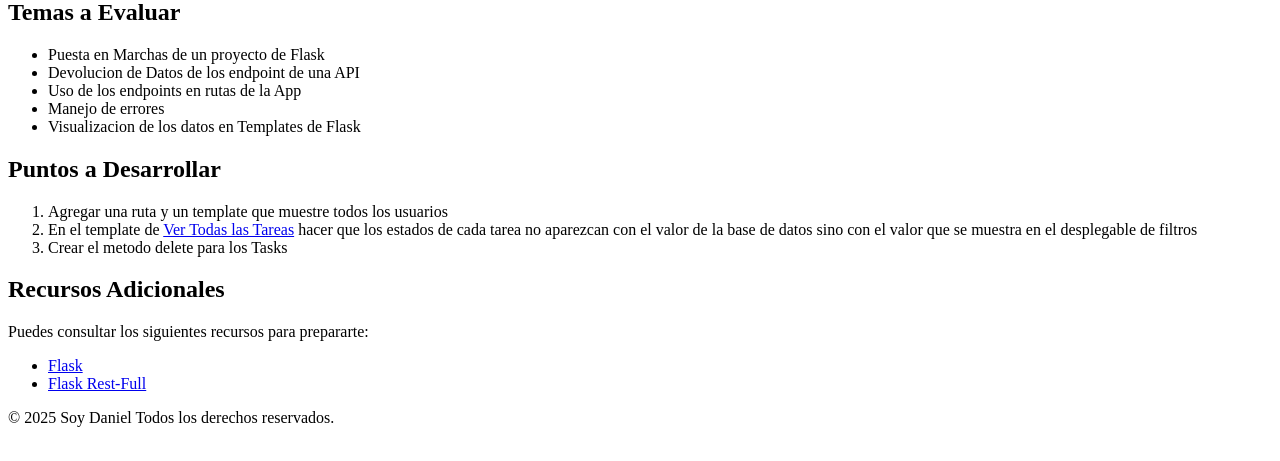
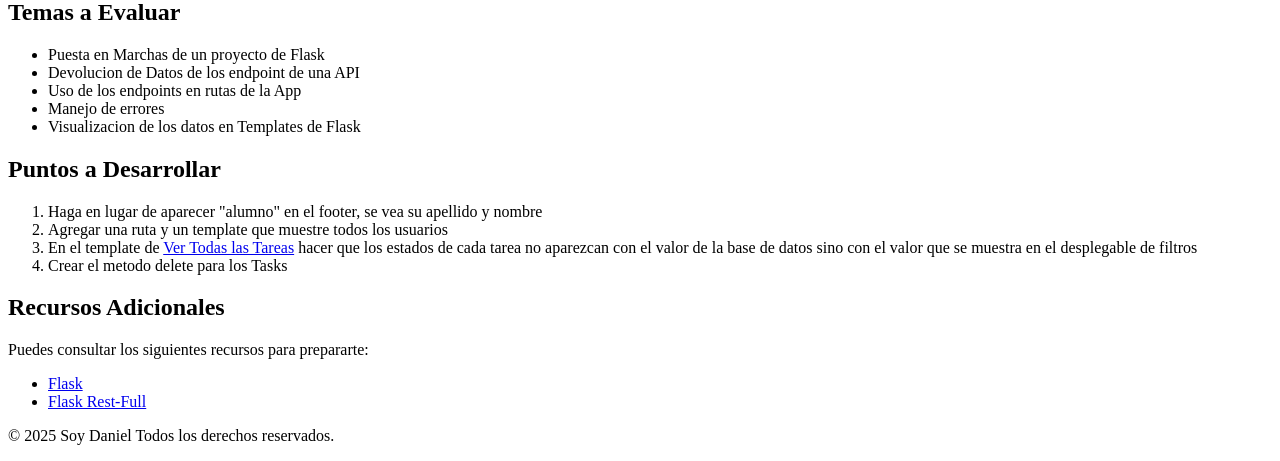
Before and after one commit to Software-Programacion-2025/ParcialProgramacion2025, a Flask app: page / in a window 1280 px wide. Shown: the part 177-638 px from the top of the page. Run offline with Flask 3, Linux system fonts and the light colour scheme.

Commit message:
Update index.html

```diff
--- a/templates/index.html
+++ b/templates/index.html
@@ -45,6 +45,7 @@
 
     <h2 style="font-weight: bold;">Puntos a Desarrollar</h2>
     <ol>
+        <li>Haga en lugar de aparecer "alumno" en el footer, se vea su apellido y nombre</li>
         <li>Agregar una ruta y un template que muestre todos los usuarios</li>
         <li>En el template de <a href="/tasks">Ver Todas las Tareas</a> hacer que los estados de cada tarea no aparezcan con el valor de la base de datos sino con el valor que se muestra en el desplegable de filtros</li>
         <li>Crear el metodo delete para los Tasks</li>
```
